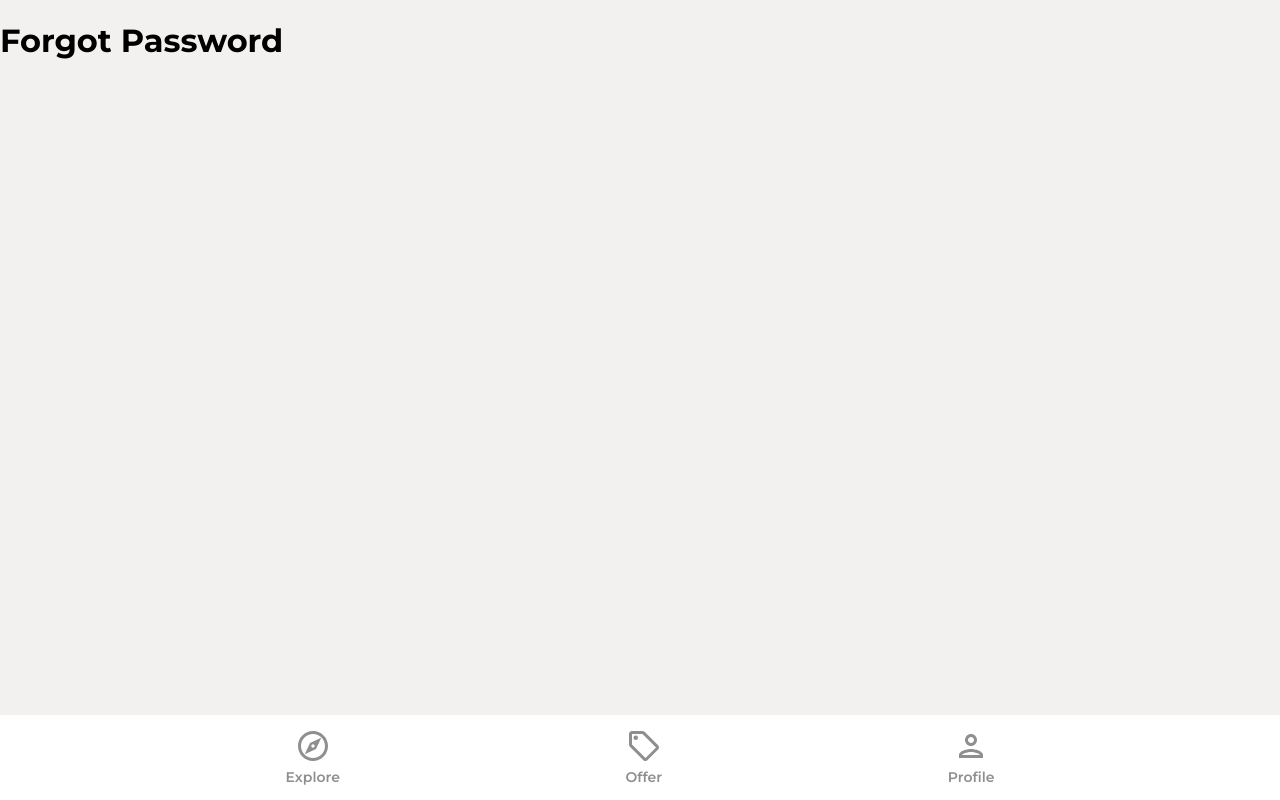
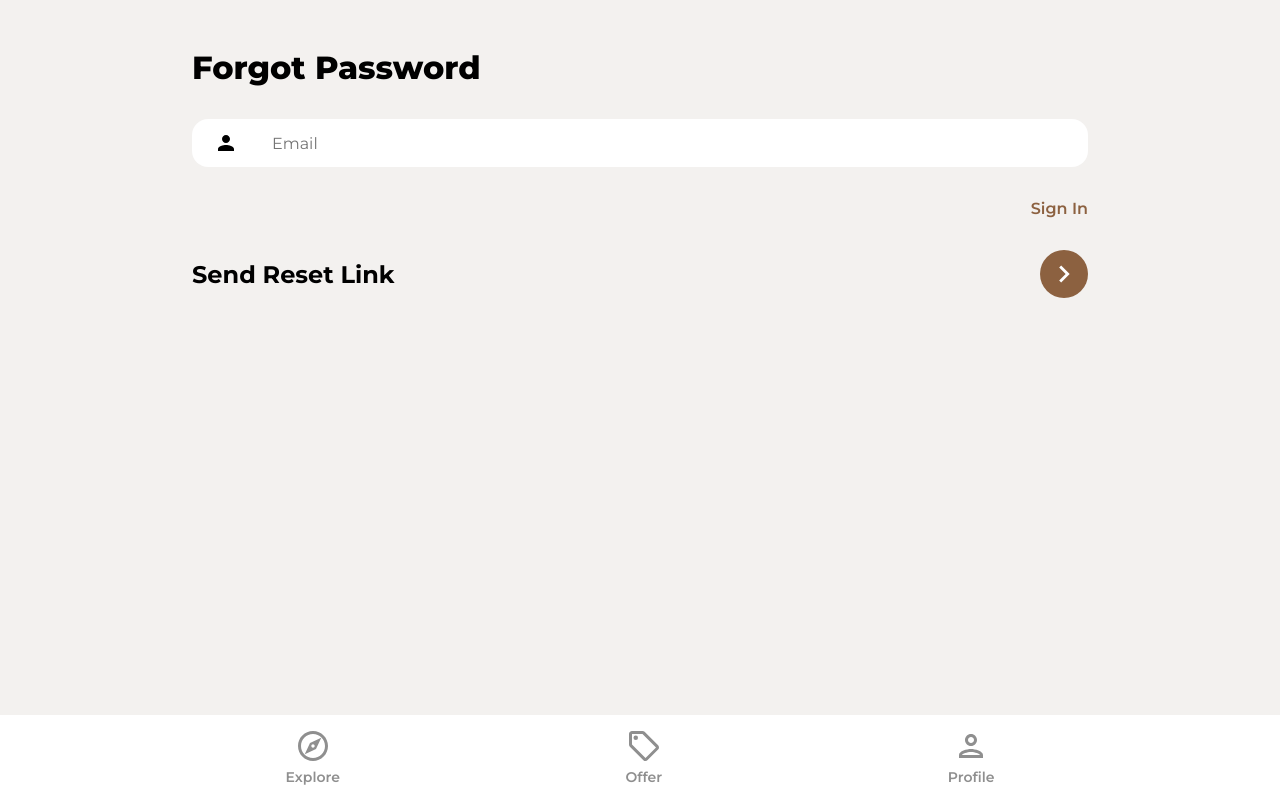
Before and after one commit to Safiyah07/house-marketplace, a React (Create React App) app: page /forgot-password in a window 1280 px wide. Built offline with nearby package versions, Linux system fonts and the light colour scheme.

Commit message:
auth, forgot password

```diff
--- /dev/null
+++ b/src/components/OAuth.jsx
@@ -0,0 +1,54 @@
+import { useLocation, useNavigate } from 'react-router-dom'
+import { getAuth, signInWithPopup, GoogleAuthProvider } from 'firebase/auth'
+import { doc, setDoc, getDoc, serverTimestamp } from 'firebase/firestore'
+import { db } from '../firebase.config'
+import { toast } from 'react-toastify'
+import googleIcon from '../assets/svg/googleIcon.svg'
+
+function OAuth() {
+	const navigate = useNavigate()
+	const location = useLocation()
+
+	const onGoogleClick = async () => {
+		try {
+			const auth = getAuth()
+			const provider = new GoogleAuthProvider()
+			const result = await signInWithPopup(auth, provider)
+			const user = result.user
+
+      // Check for user
+      const docRef = doc(db, 'users', user.uid)
+      const docSnap = await getDoc(docRef)
+
+      // If user does not exist, create user
+      if(!docSnap.exists()) {
+        await setDoc(doc(db, 'users', user.uid), {
+          name: user.displayName,
+          email: user.email,
+          timestamp: serverTimestamp()
+        })
+      }
+      navigate('/')
+		} catch (error) {
+      toast.error('Could not authorize with google')
+    }
+	}
+
+	return (
+		<div className='socialLogin'>
+			<p>Sign {location.pathname === '/sign-up' ? 'up' : 'in'} with </p>
+			<button
+				className='socialIconDiv'
+				onClick={onGoogleClick}
+			>
+				<img
+					className='socialIconImg'
+					src={googleIcon}
+					alt='google'
+				/>
+			</button>
+		</div>
+	)
+}
+
+export default OAuth
--- a/src/hooks/useAuthStatus.js
+++ b/src/hooks/useAuthStatus.js
@@ -18,9 +18,9 @@
 			})
 		}
 
-    return () => {
-      isMounted.current = false
-    }
+		return () => {
+			isMounted.current = false
+		}
 	}, [isMounted])
 
 	return [loggedIn, checkingStatus]
--- a/src/index.css
+++ b/src/index.css
@@ -265,7 +265,7 @@
 }
 
 .socialLogin {
-  margin-top: 4rem;
+  margin-top: 2rem;
   display: flex;
   flex-direction: column;
   align-items: center;
@@ -277,7 +277,7 @@
   justify-content: center;
   align-items: center;
   padding: 0.75rem;
-  margin: 1.5rem;
+  /* margin: 0rem; */
   width: 3rem;
   height: 3rem;
   background-color: #ffffff;
@@ -290,11 +290,11 @@
 }
 
 .registerLink {
-  margin-top: 2rem;
+  margin-top: 3rem;
   color: #8c6140;
   font-weight: 600;
   text-align: center;
-  margin-bottom: 3rem;
+  margin-bottom: 7rem;
 }
 
 @media (min-width: 1217px) {
--- a/src/pages/ForgotPassword.jsx
+++ b/src/pages/ForgotPassword.jsx
@@ -1,9 +1,59 @@
+import { useState } from 'react'
+import { Link } from 'react-router-dom'
+import { getAuth, sendPasswordResetEmail } from 'firebase/auth'
+import { toast } from 'react-toastify'
+import { ReactComponent as ArrowRightIcon } from '../assets/svg/keyboardArrowRightIcon.svg'
+
 function ForgotPassword() {
-  return (
-    <div>
-      <h1>Forgot Password</h1>
-    </div>
-  )
+	const [email, setEmail] = useState('')
+
+	const onChange = (e) => setEmail(e.target.value)
+
+	const onSubmit = async (e) => {
+		e.preventDefault()
+
+    try {
+      const auth = getAuth()
+      await sendPasswordResetEmail(auth, email)
+      toast.success('Email Was Sent')
+    } catch (error) {
+      toast.error('Could Not Send Reset Email')
+    }
+	}
+
+	return (
+		<div className='pageContainer'>
+			<header>
+				<p className='pageHeader'>Forgot Password</p>
+			</header>
+
+			<main>
+				<form onSubmit={onSubmit}>
+					<input
+						type='email'
+						className='emailInput'
+						placeholder='Email'
+						id='email'
+						value={email}
+						onChange={onChange}
+					/>
+
+          <Link className='forgotPasswordLink' to='/sign-in'>
+            Sign In
+          </Link>
+
+          <div className="signInBar">
+            <div className="signInText">
+              Send Reset Link
+            </div>
+            <button className="signInButton">
+              <ArrowRightIcon fill='#ffffff' width='34px' height='34px' />
+            </button>
+          </div>
+				</form>
+			</main>
+		</div>
+	)
 }
 
 export default ForgotPassword
--- a/src/pages/SignIn.jsx
+++ b/src/pages/SignIn.jsx
@@ -2,6 +2,7 @@
 import { toast } from 'react-toastify'
 import { Link, useNavigate } from 'react-router-dom'
 import { getAuth, signInWithEmailAndPassword } from 'firebase/auth'
+import OAuth from '../components/OAuth'
 import { ReactComponent as ArrowRightIcon } from '../assets/svg/keyboardArrowRightIcon.svg'
 import visibilityIcon from '../assets/svg/visibilityIcon.svg'
 
@@ -97,7 +98,8 @@
 						</div>
 					</form>
 
-					{/* Google OAuth */}
+					<OAuth />
+
 					<Link
 						to='/sign-up'
 						className='registerLink'
--- a/src/pages/SignUp.jsx
+++ b/src/pages/SignUp.jsx
@@ -8,6 +8,7 @@
 } from 'firebase/auth'
 import { setDoc, doc, serverTimestamp} from 'firebase/firestore'
 import { db } from '../firebase.config'
+import OAuth from '../components/OAuth'
 import { ReactComponent as ArrowRightIcon } from '../assets/svg/keyboardArrowRightIcon.svg'
 import visibilityIcon from '../assets/svg/visibilityIcon.svg'
 
@@ -122,7 +123,8 @@
 					</div>
 				</form>
 
-				{/* Google OAuth */}
+				<OAuth />
+
 				<Link
 					to='/sign-in'
 					className='registerLink'
```
Also changed, not shown: src/components/Spinner.jsx (+5 -5 lines).
